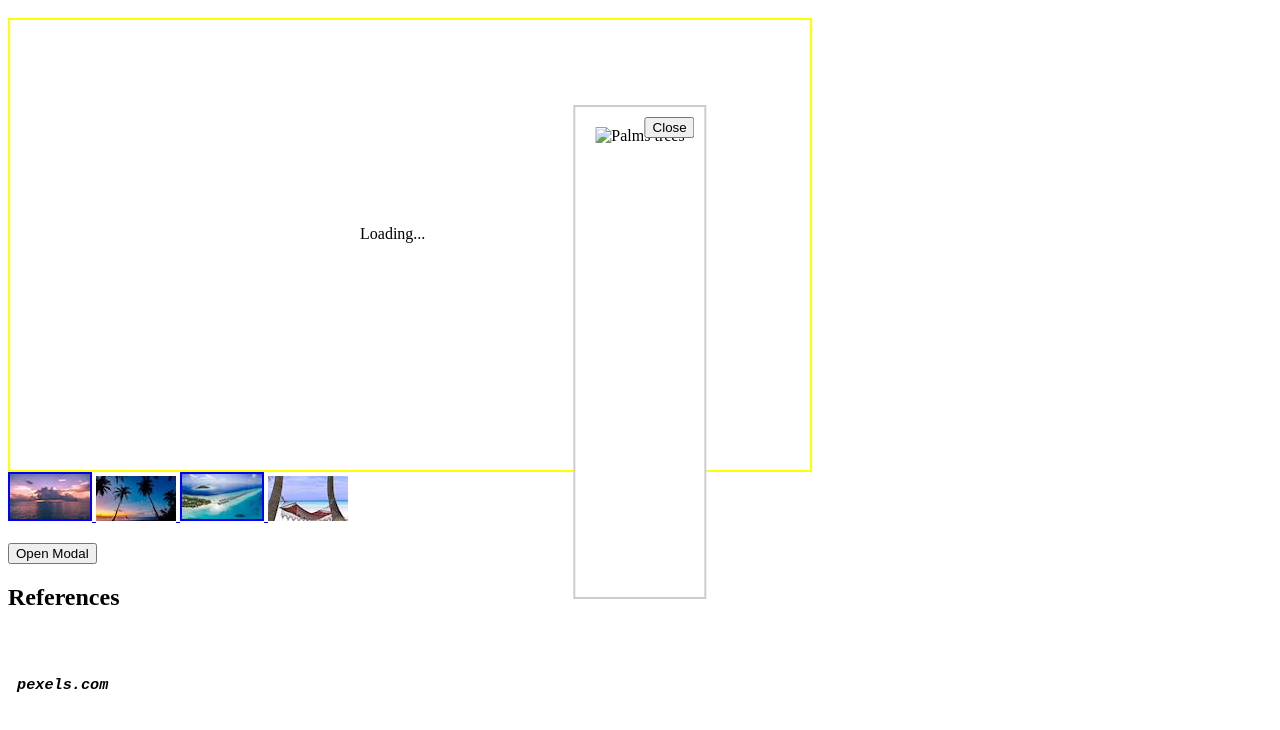
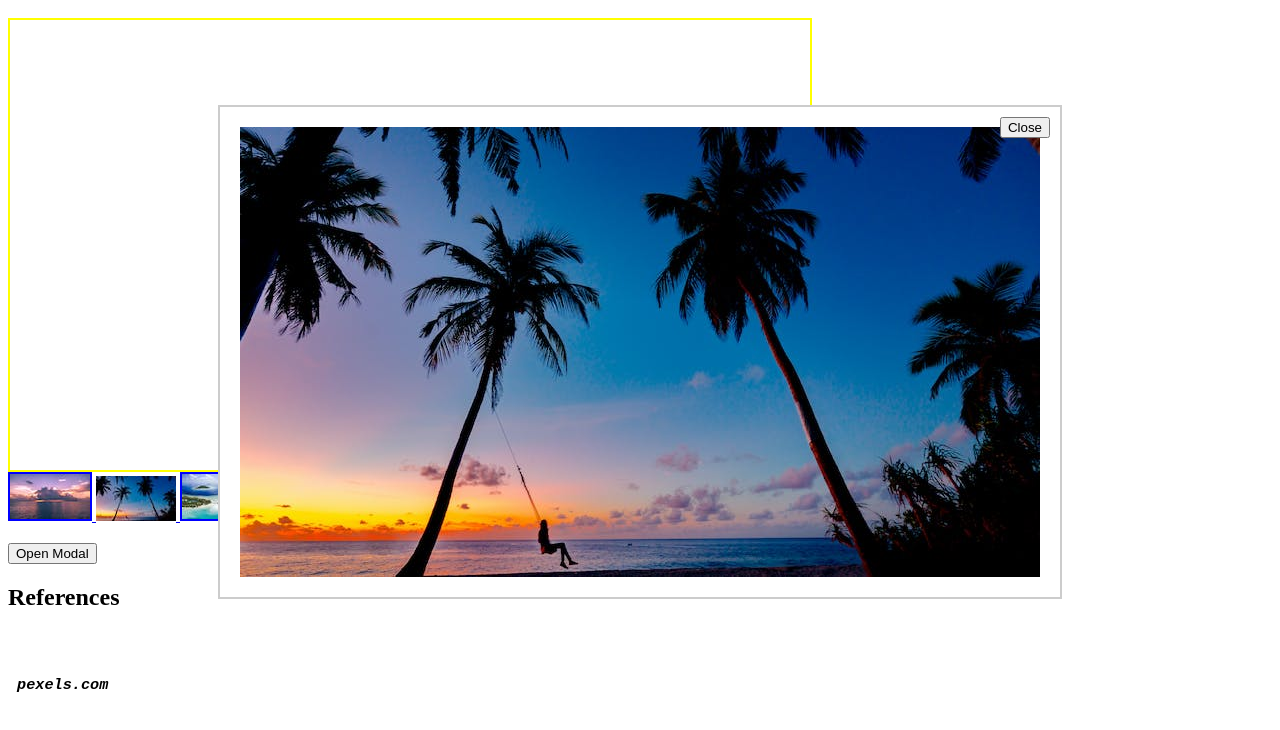
Before and after one commit to MuhammedAdwan/MuhammedAdwan_WEB303_Assignments, a plain HTML site: page index.html in a window 1280 px wide. Both pictures are taken after a click on the button "Open Modal". Shown: the part 48-778 px from the top of the page. Drawn offline with nearby package versions, Linux system fonts and the light colour scheme.

Commit message:
change the modal directory name

```diff
--- a/index.html
+++ b/index.html
@@ -32,7 +32,7 @@
     <button id="close">Close</button>
     <!-- Image container to display the full-sized image -->
     <div id="modal-image-container">
-        <img id="modal-image" src="/WEB303As07/img/2.jpg" alt="Palms trees">
+        <img id="modal-image" src="/img/2.jpg" alt="Palms trees">
     </div>
 </div>
 
```
